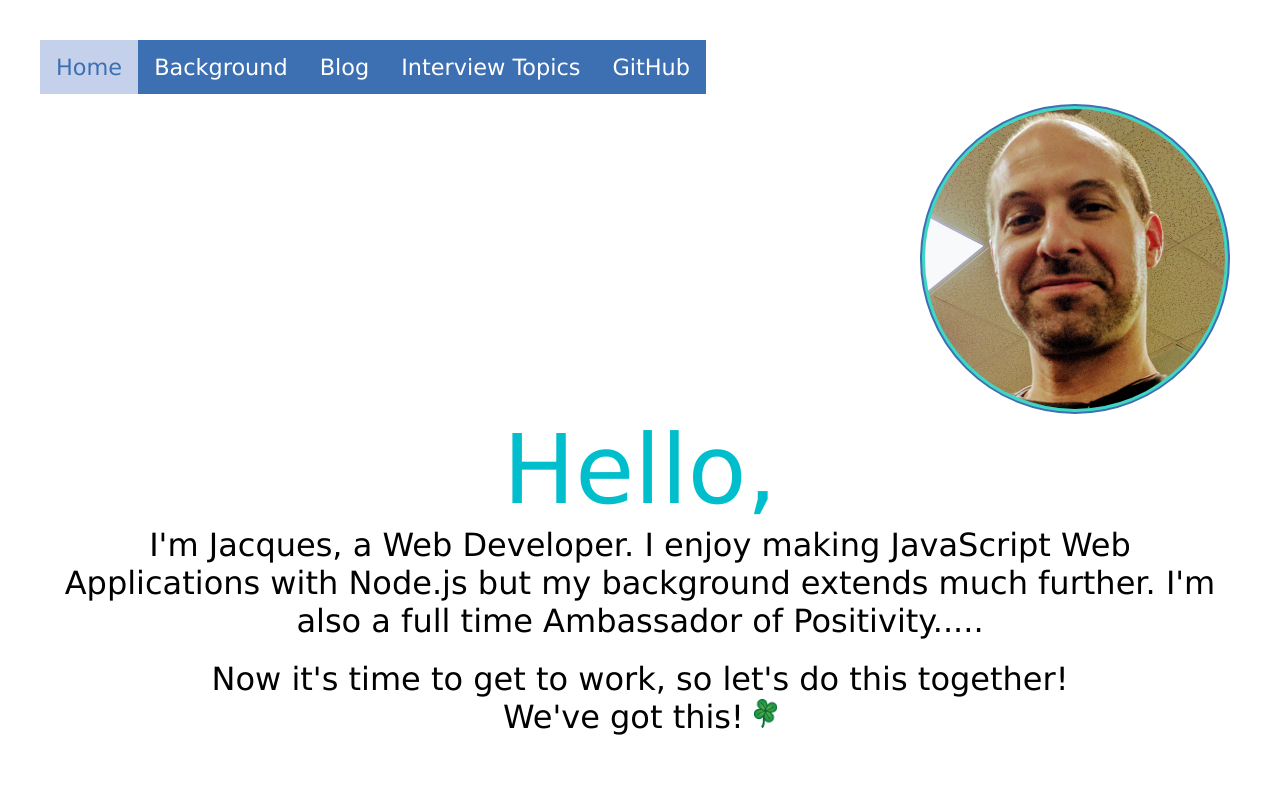
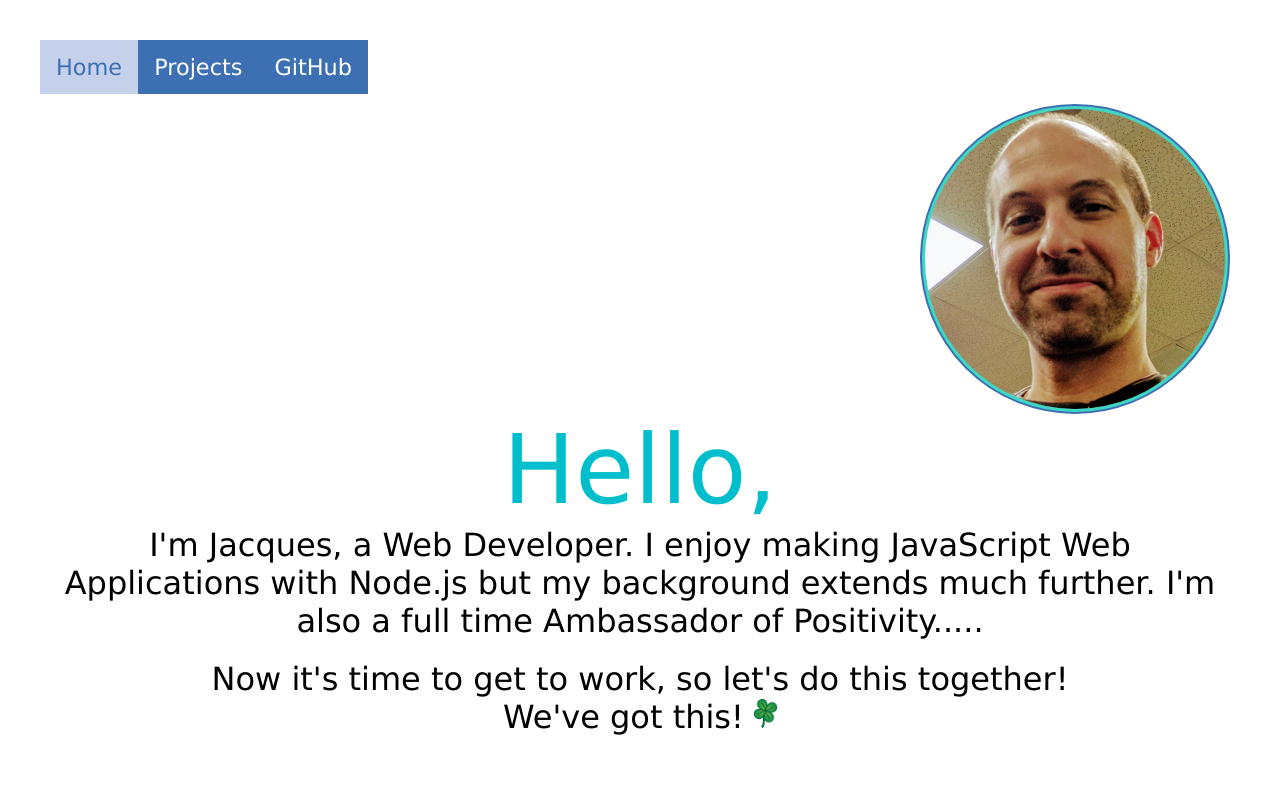
Before and after one commit to JacquesBegin/portfolioWebsite, a plain HTML site: page public/index.html in a window 1280 px wide. Shown: the top 798 px of the page. Drawn offline with Linux system fonts and the light colour scheme.

Commit message:
Removed excess links from header navbar.

```diff
--- a/public/html/header.html
+++ b/public/html/header.html
@@ -2,13 +2,7 @@
   <div id="navbar">
     <a href="#" class="menuIcon">&#9776</a>
     <a href="#" class="headerLink active" data-link-content="home">Home</a>
-    <a href="#" class="headerLink" data-link-content="background">Background</a>
-    <!--<a href="#" class="headerLink" data-link-content="resume">Resume</a>-->
-    <!--<a href="#" class="headerLink" data-link-content="coverLetter">Cover Letter</a>-->
-    <a href="#" class="headerLink" data-link-content="blog">Blog</a>
-    <!--<a href="#" class="headerLink" data-link-content="progress">Progress</a>-->
-    <a href="#" class="headerLink" data-link-content="interviewTopics">Interview Topics</a>
+    <a href="#" class="headerLink" data-link-content="projects">Projects</a>
     <a href="https://github.com/jacquesbegin" target=”_blank” class="headerLink" data-link-content="github">GitHub</a>
-
   </div>
 </header>
```
